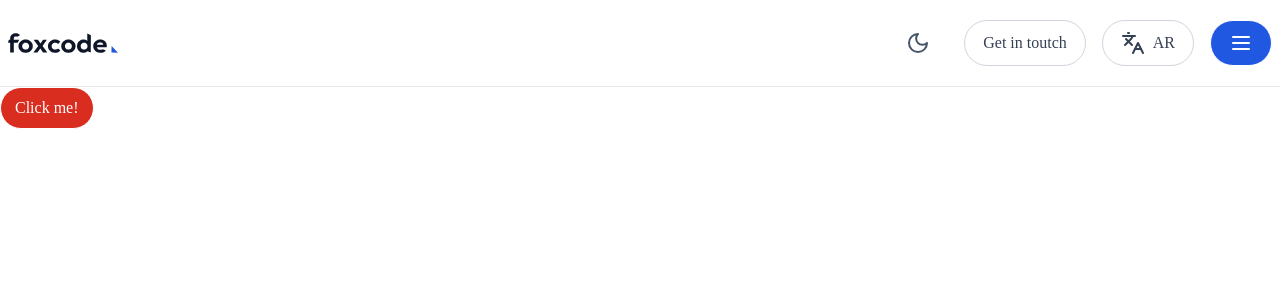
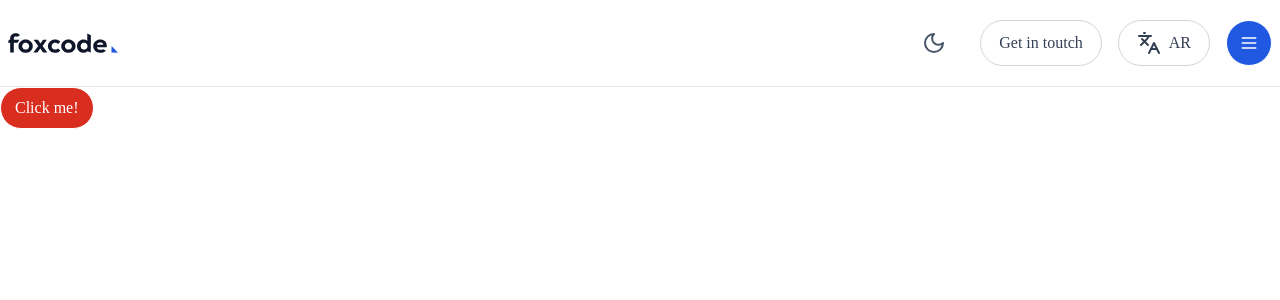
Before and after one commit to foullanifatimazohra/foxcode_frontend, a Next.js app: page /en in a window 1280 px wide. Shown: the top 300 px of the page. Built offline with nearby package versions, Linux system fonts and the light colour scheme.

Commit message:
feat(project/hooks): implement use-boolean custom hook

```diff
--- a/src/components/layout/header/index.tsx
+++ b/src/components/layout/header/index.tsx
@@ -1,9 +1,18 @@
+"use client";
+
 import Button from "@/components/ui/Button";
+import { useBoolean } from "@/hooks/use-boolean";
+import { usePathname } from "@/navigation";
 import { Moon, Languages, Menu } from "lucide-react";
 import Image from "next/image";
+import { useLocale } from "next-intl";
 
 function Header() {
-  const openNavigation = true;
+  const openNavigation = useBoolean();
+
+  const pathname = usePathname();
+
+  const locale = useLocale();
 
   return (
     <header className="py-5 border-b border-primary-gray-200">
@@ -17,22 +26,31 @@ function Header() {
         <div className="flex gap-4">
           <nav
             className={`${
-              openNavigation ? "flex" : "hidden"
-            } fixed top-[5rem] left-0 right-0 bottom-0 bg-white lg:static lg:flex lg:mx-auto lg:bg-transparent`}
+              openNavigation.value ? "flex" : "hidden"
+            } fixed top-[5rem] left-0 right-0 bottom-0 bg-white z-10 lg:static lg:flex lg:mx-auto lg:bg-transparent`}
           >
             <div className="gap-4 relative z-2 flex flex-col items-center justify-center m-auto lg:flex-row">
               <Button variant="text" className="px-0">
                 <Moon />
               </Button>
               <Button variant="outlined">Get in toutch</Button>
-              <Button variant="outlined" startIcon={<Languages />}>
-                AR
+              <Button
+                variant="outlined"
+                startIcon={<Languages />}
+                href={pathname}
+                locale={locale === "ar" ? "en" : "ar"}
+              >
+                {locale === "ar" ? "EN" : "AR"}
               </Button>
             </div>
           </nav>
 
-          <Button variant="primary">
-            <Menu />
+          <Button
+            variant="primary"
+            onClick={openNavigation.onToggle}
+            className="!p-[12px]"
+          >
+            <Menu size={20} />
           </Button>
         </div>
       </div>
--- /dev/null
+++ b/src/hooks/use-boolean.ts
@@ -0,0 +1,37 @@
+"use client";
+
+import { useCallback, useState, Dispatch, SetStateAction } from "react";
+
+// ----------------------------------------------------------------------
+
+interface UseBooleanReturn {
+  value: boolean;
+  setValue: Dispatch<SetStateAction<boolean>>;
+  onTrue: () => void;
+  onFalse: () => void;
+  onToggle: () => void;
+}
+
+export function useBoolean(defaultValue = false): UseBooleanReturn {
+  const [value, setValue] = useState(!!defaultValue);
+
+  const onTrue = useCallback(() => {
+    setValue(true);
+  }, []);
+
+  const onFalse = useCallback(() => {
+    setValue(false);
+  }, []);
+
+  const onToggle = useCallback(() => {
+    setValue((prev) => !prev);
+  }, []);
+
+  return {
+    value,
+    onTrue,
+    onFalse,
+    onToggle,
+    setValue,
+  };
+}
```
